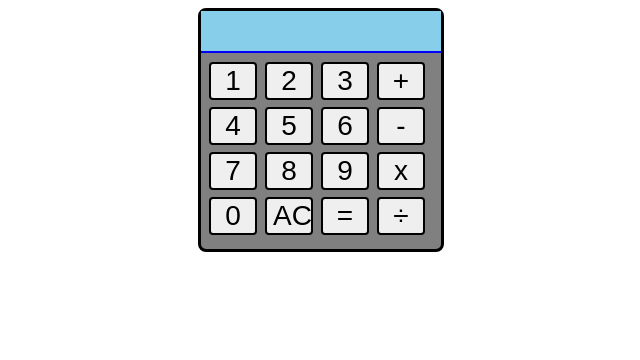
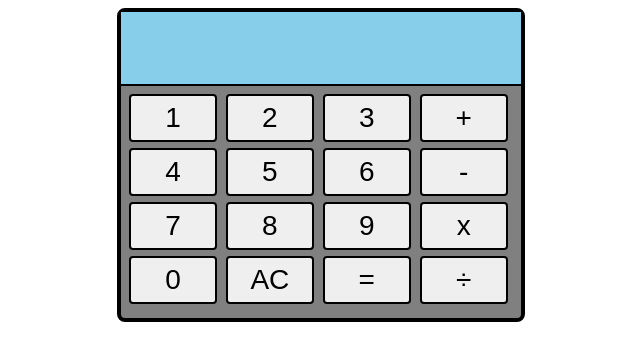
Before and after one commit to Kammachi/odin-calculator, a plain HTML site: page index.html in a window 1280 px wide. Both pictures are taken after a click on the button "AC". Shown: the whole page, without its empty margins (319-959 px from the left). Drawn offline with Linux system fonts and the light colour scheme.

Commit message:
Make the calculator work

```diff
--- a/index.html
+++ b/index.html
@@ -12,24 +12,22 @@
         <div id="calculator">
             <div id="display"></div>
             <div id="buttons">
-
-                    <button class="digit">1</button>
-                    <button class="digit">2</button>
-                    <button class="digit">3</button>
-                    <button class="operator-button"> + </button>
-                    <button class="digit">4</button>
-                    <button class="digit">5</button>
-                    <button class="digit">6</button>
-                    <button class="operator-button"> - </button>
-                    <button class="digit">7</button>
-                    <button class="digit">8</button>
-                    <button class="digit">9</button>
-                    <button class="operator-button"> x </button>
-                    <button class="digit">0</button>
-                    <button id="clear" class="menu-button">AC</button>
-                    <button id="evaluate" class="menu-button">=</button>
-                    <button class="operator-button"> ÷ </button>
-
+                <button type="button" value="1" class="digit">1</button>
+                <button type="button" value="2" class="digit">2</button>
+                <button type="button" value="3" class="digit">3</button>
+                <button type="button" value="+" class="operator-button">+</button>
+                <button type="button" value="4" class="digit">4</button>
+                <button type="button" value="5" class="digit">5</button>
+                <button type="button" value="6" class="digit">6</button>
+                <button type="button" value="-" class="operator-button">-</button>
+                <button type="button" value="7" class="digit">7</button>
+                <button type="button" value="8" class="digit">8</button>
+                <button type="button" value="9" class="digit">9</button>
+                <button type="button" value="x" class="operator-button">x</button>
+                <button type="button" value="0" class="digit">0</button>
+                <button type="button" id="clear" class="menu-button">AC</button>
+                <button type="button" value="=" id="evaluate" class="menu-button">=</button>
+                <button type="button" value="÷" class="operator-button">÷</button>
             </div>
         </div>
     </body>
--- a/script.js
+++ b/script.js
@@ -34,25 +34,74 @@ function operate(n1, n2, operator) {
     }
 }
 
-const displaySpace = document.querySelector('#display');
-const numbers = document.querySelectorAll('.digit, .operator-button');
 
-let displayValue;
+const display = document.querySelector('#display');
+
+let number1;
+let operator;
+let operatorLast = false;
+
+
+const numbers = document.querySelectorAll('.digit');
 
 numbers.forEach((number) => number.addEventListener('click', () => {
-    displaySpace.textContent += number.textContent;
-    displayValue = displaySpace.textContent;
+    if (operator && operatorLast == true || display.textContent == "NO") {
+        display.textContent = "";
+    }
+
+    display.textContent += number.value;
+    operatorLast = false;
+}));
+
+
+const operators = document.querySelectorAll('.operator-button');
+
+operators.forEach((operatorKey) => operatorKey.addEventListener('click', () => {
+
+    if (!operatorLast) {
+        if (!operator) {
+            number1 = display.textContent;
+            display.textContent = "";
+        } else {
+            number1 = operate(number1, display.textContent, operator)
+
+            if (number1.toString().length > 10) {
+                number1 = Math.round(number1 * 100000000) / 100000000;
+            }
+
+            display.textContent = number1;
+        }
+    }
+
+    operator = operatorKey.value;
+    operatorLast = true;
+
 }));
 
 
 const evaluateButton = document.querySelector('#evaluate');
 
+evaluateButton.addEventListener('click', () => {
+    if (number1 && display.textContent) {
+        number1 = operate(number1, display.textContent, operator)
 
-evaluateButton.addEventListener('click', () => {
-    displaySplit = displayValue.split(" ");
-    const number1 = displaySplit[0];
-    const operator = displaySplit[1];
-    const number2 = displaySplit[2];
-    displayValue = operate(number1, number2, operator);
-    displaySpace.textContent = displayValue;
+        if (number1.toString().length > 10) {
+            number1 = Math.round(number1 * 100000000) / 100000000;
+        }
+
+        display.textContent = number1;
+        operator = null;
+    } else {
+        display.textContent = number1;
+    }
 });
+
+
+const clear = document.querySelector('#clear');
+
+clear.addEventListener('click', () => {
+    number1 = null;
+    operator = null;
+    operatorLast = false;
+    display.textContent = "";
+});
--- a/style.css
+++ b/style.css
@@ -1,6 +1,10 @@
+body {
+    font-family: Arial, sans-serif;
+}
+
 #calculator {
-    width: 240px;
-    border: solid 3px black;
+    width: 400px;
+    border: solid 4px black;
     border-radius: 8px;
     background-color: grey;
     font-size: 32px;
@@ -9,8 +13,10 @@
 
 #display {
     background-color: skyblue;
-    border-bottom: solid 2px blue;
-    height: 40px;
+    border-bottom: solid 2px black;
+    height: 56px;
+    padding: 8px;
+    text-align: end;
 }
 
 #buttons {
@@ -19,7 +25,8 @@
 
 button {
     font-size: 28px;
-    width: 48px;
+    width: 88px;
+    height: 48px;
     margin-bottom: 6px;
     border: solid 2px black;
     border-radius: 4px;
```
